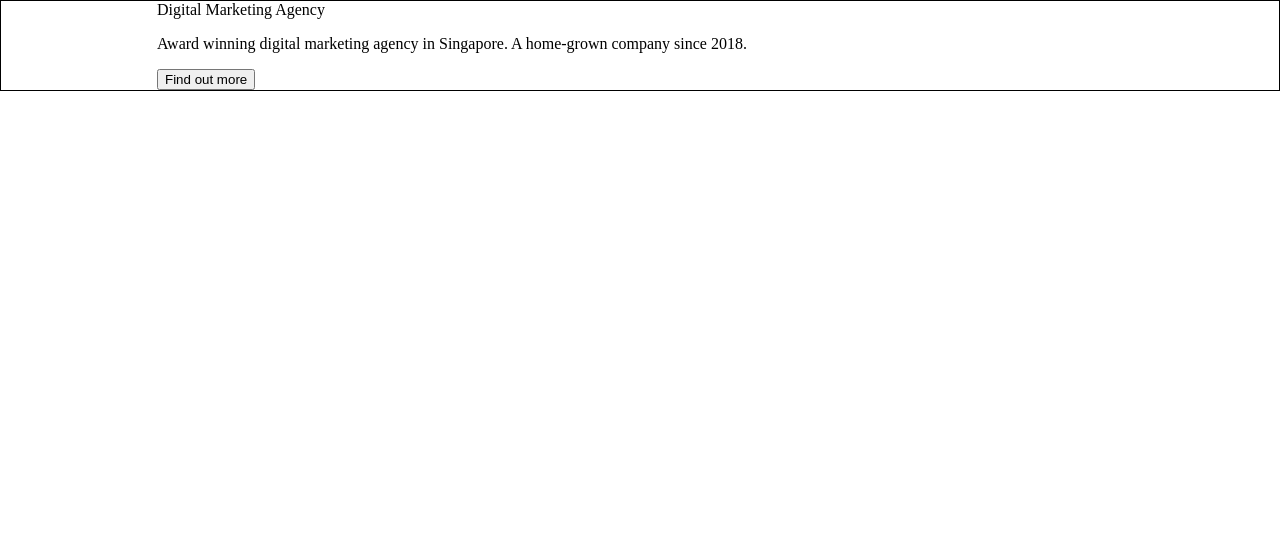
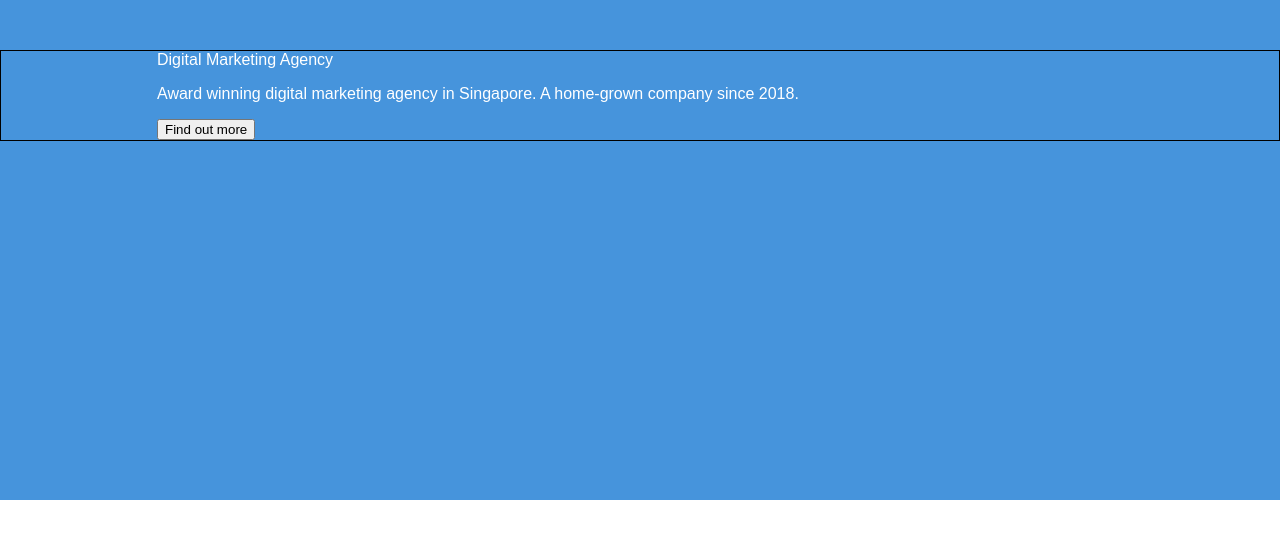
Before and after one commit to Jetfire1982/figma_without_devmode, a plain HTML site: page index.html in a window 1280 px wide. Drawn offline with Linux system fonts and the light colour scheme.

Commit message:
04062024_1

```diff
--- a/styles/main.css
+++ b/styles/main.css
@@ -21,3 +21,18 @@ body{
     border: 1px solid black;
     padding: 0 156px;
 }
+
+.header {
+    background-color: #4694DC;
+    min-height: 500px;
+    padding-top: 50px;
+    padding-bottom: 50px;
+    font-family: 'Montserrat', sans-serif;
+    color: #fff;
+}
+.header_title {
+}
+.header_text {
+}
+.header_button {
+}
```
